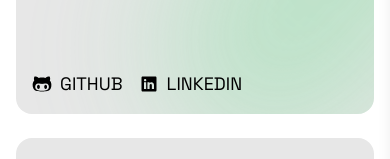
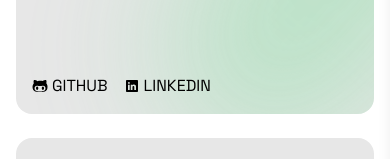
Before and after one commit to Ontonieja/portfolio, a Next.js app: page / in a window 390 px wide. Shown: the part 625-784 px from the top of the page. Built offline with nearby package versions, Linux system fonts and the light colour scheme.

Commit message:
adjust social links to project details page

```diff
--- /dev/null
+++ b/src/components/SocialLinks.tsx
@@ -0,0 +1,20 @@
+import { FaGithubAlt } from "react-icons/fa6";
+import SocialLink from "./ui/SocialLink";
+import { IoLogoLinkedin } from "react-icons/io5";
+
+export default function SocialLinks() {
+  return (
+    <>
+      <SocialLink
+        href="https://github.com/Ontonieja"
+        Icon={FaGithubAlt}
+        text="Github"
+      />
+      <SocialLink
+        href="https://www.linkedin.com/in/maksymilian-rusnak/"
+        Icon={IoLogoLinkedin}
+        text="Linkedin"
+      />
+    </>
+  );
+}
--- a/src/components/ui/SocialLink.tsx
+++ b/src/components/ui/SocialLink.tsx
@@ -6,21 +6,33 @@ interface SocialLinkProps {
   href: string;
   Icon: IconType;
   text: string;
+  isProjectPage?: boolean;
 }
-export default function SocialLink({ href, Icon, text }: SocialLinkProps) {
+export default function SocialLink({
+  href,
+  Icon,
+  text,
+  isProjectPage,
+}: SocialLinkProps) {
   return (
     <Link
       href={href}
       target="_blank"
       className={cn(
-        "text-lg xl:text-2xl uppercase relative transition-all duration-300",
+        " uppercase relative transition-all duration-300",
+        isProjectPage ? "sm:text-lg" : "sm:text-lg xl:text-2xl",
         href.includes("github")
           ? "hover:text-[#6e40c9] hover:drop-shadow-[0_0_15px_rgba(110,64,201,0.6)]"
           : "hover:text-blue-500 hover:drop-shadow-[0_0_15px_rgba(10,102,194,0.6)]"
       )}
     >
-      <span className="flex gap-2 items-center group">
-        <Icon className="size-5 xl:size-6 transition-all duration-100 group-hover:rotate-6 group-hover:scale-110" />
+      <span className="flex gap-1 sm:gap-2 items-center group">
+        <Icon
+          className={cn(
+            "transition-all duration-100 group-hover:rotate-6 group-hover:scale-110",
+            isProjectPage ? "sm:size-5" : "size-4 xl:size-6 "
+          )}
+        />
         {text}
       </span>
     </Link>
```
